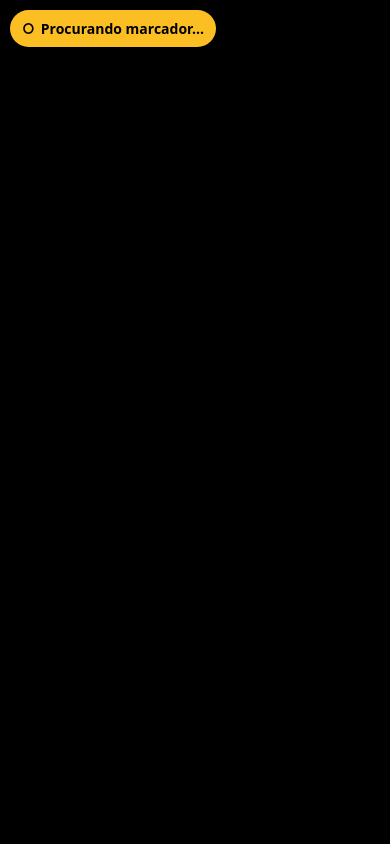
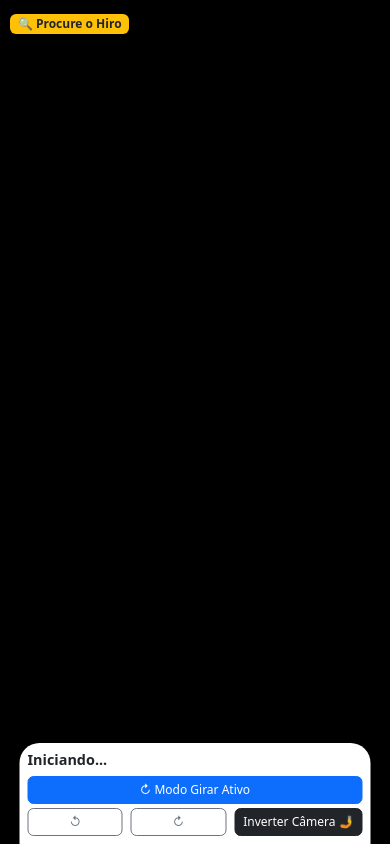
Before and after one commit to TonyMPCastro/Realidade_Aumentada_React, a React (Vite) app: page /viewer in a window 390 px wide. Built offline with nearby package versions, Linux system fonts and the light colour scheme.

Commit message:
Revert "fix: correção mobile"
This reverts commit baab284ce6b89df88a95be9ab7c41727b76584b7.

```diff
--- a/src/components/ArViewer.jsx
+++ b/src/components/ArViewer.jsx
@@ -3,19 +3,6 @@ import { useSearchParams } from 'react-router-dom';
 
 const ArViewer = () => {
   const [searchParams] = useSearchParams();
-  const [isMobile, setIsMobile] = useState(false);
-
-  // Detecta se é mobile na montagem
-  useEffect(() => {
-    const checkMobile = () => {
-      const isM = /Android|webOS|iPhone|iPad|iPod|BlackBerry|IEMobile|Opera Mini/i.test(navigator.userAgent)
-                  || (window.innerWidth <= 768);
-      setIsMobile(isM);
-    };
-    checkMobile();
-    window.addEventListener('resize', checkMobile);
-    return () => window.removeEventListener('resize', checkMobile);
-  }, []);
 
   // Inicializa o estado JÁ com os dados da URL para garantir que a posição inicial seja respeitada desde o primeiro frame
   const [character, setCharacter] = useState(() => {
@@ -433,24 +420,11 @@ const ArViewer = () => {
           }
           .a-enter-vr { display: none; }
 
-          /* Mobile optimizations - Fullscreen camera */
+          /* Mobile optimizations */
           @media (max-width: 768px) {
             #camera-frame {
-              flex: 0 0 100% !important;
-              height: 100dvh !important;
-            }
-            .ar-panel {
-              display: none !important;
-            }
-            .ar-model-selector {
-              display: none !important;
-            }
-          }
-
-          /* Desktop layout - Keep original behavior */
-          @media (min-width: 769px) {
-            #camera-frame {
-              flex: 1;
+              flex: 0 0 calc(100% - 140px) !important;
+              height: calc(100dvh - 140px) !important;
             }
             .ar-panel {
               padding: 0.5rem !important;
@@ -467,6 +441,18 @@ const ArViewer = () => {
             .ar-panel .btn {
               font-size: 0.75rem !important;
               padding: 0.25rem 0.5rem !important;
+            }
+            .ar-model-selector {
+              display: none !important;
+            }
+          }
+
+          @media (min-width: 769px) {
+            #camera-frame {
+              flex: 1;
+            }
+            .ar-panel {
+              flex: 0 0 auto;
             }
           }
         `}
@@ -565,33 +551,13 @@ const ArViewer = () => {
 
         {/* Badge de Status flutuando no quadro da câmera */}
         <div style={{ position: 'absolute', top: '10px', left: '10px', zIndex: 10 }}>
-          <div style={{
-            padding: '8px 12px',
-            borderRadius: '20px',
-            backgroundColor: markerFound ? '#10b981' : '#fbbf24',
-            color: markerFound ? '#ffffff' : '#000000',
-            fontSize: '14px',
-            fontWeight: 'bold',
-            display: 'flex',
-            alignItems: 'center',
-            gap: '6px',
-            boxShadow: '0 2px 8px rgba(0,0,0,0.2)',
-            animation: markerFound ? 'pulse 2s infinite' : 'none'
-          }}>
-            <span>{markerFound ? '✓' : '○'}</span>
-            <span>{markerFound ? 'Marcador Detectado' : 'Procurando marcador...'}</span>
-          </div>
-          <style>{`
-            @keyframes pulse {
-              0%, 100% { opacity: 1; transform: scale(1); }
-              50% { opacity: 0.8; transform: scale(1.05); }
-            }
-          `}</style>
+          <span className={`badge ${markerFound ? 'bg-success' : 'bg-warning text-dark'}`}>
+            {markerFound ? '✅ Hiro Detectado' : '🔍 Procure o Hiro'}
+          </span>
         </div>
       </div>
 
-      {/* Painel de Ações (Fixo ao Centro Embaixo) - Apenas em Desktop */}
-      {!isMobile && (
+      {/* Painel de Ações (Fixo ao Centro Embaixo) */}
       <div
         className="bg-white p-3 shadow-lg ar-panel"
         style={{
@@ -645,7 +611,6 @@ const ArViewer = () => {
           </div>
         </div>
       </div>
-      )}
     </div>
   );
 };
```
